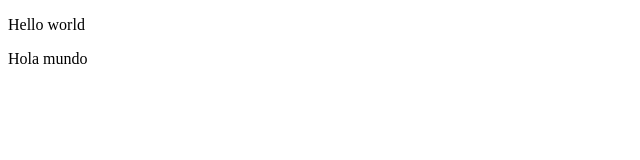
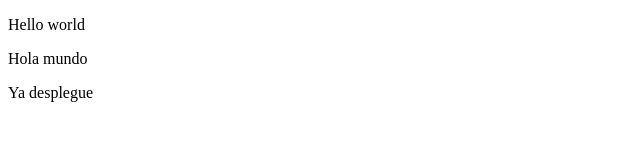
Before and after one commit to yadira-puente/miPrimeraWeb, a plain HTML site: page src/index.html in a window 1280 px wide. Shown: the whole page, without its empty margins (0-640 px from the left). Drawn offline with Linux system fonts and the light colour scheme.

Commit message:
Agregando parrafo

```diff
--- a/src/index.html
+++ b/src/index.html
@@ -10,5 +10,6 @@
     <body>
       <p>Hello world</p>
       <p>Hola mundo</p>
+      <p>Ya desplegue</p>
     </body>
 </html>
```
